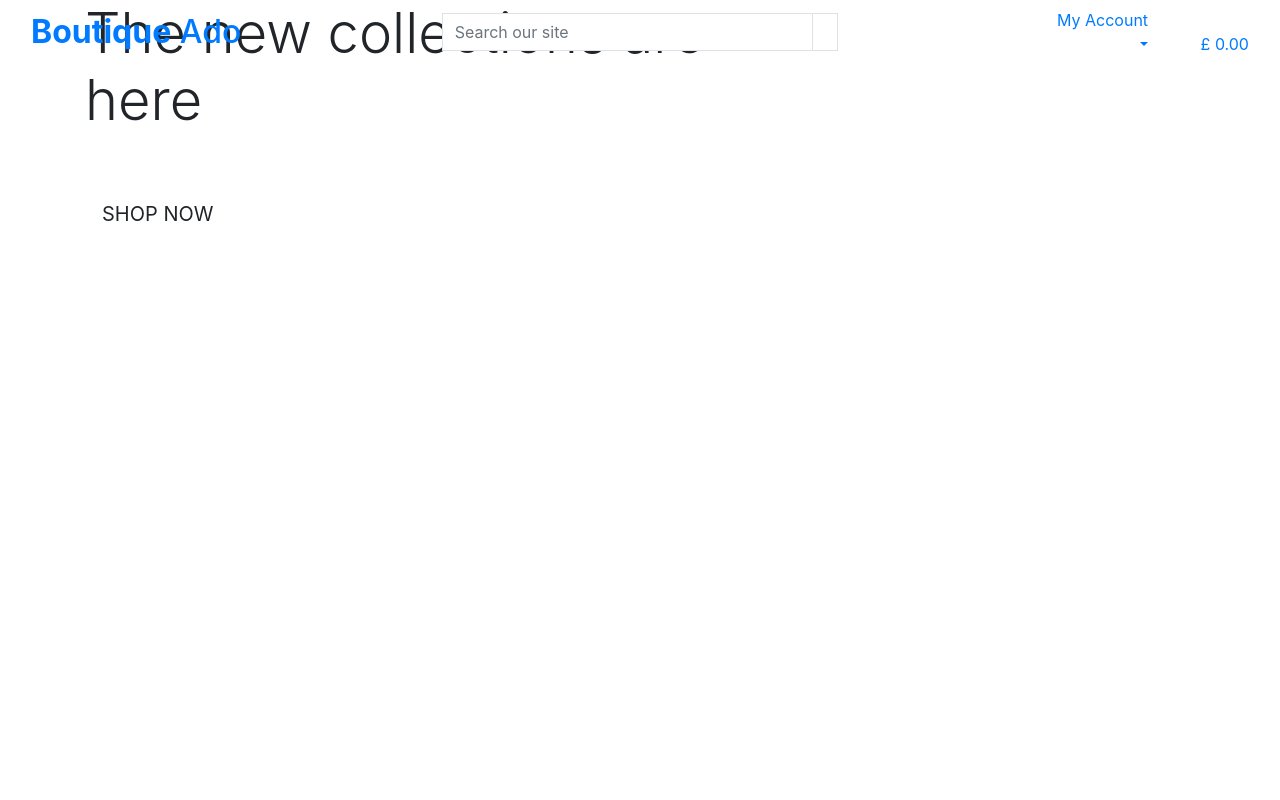
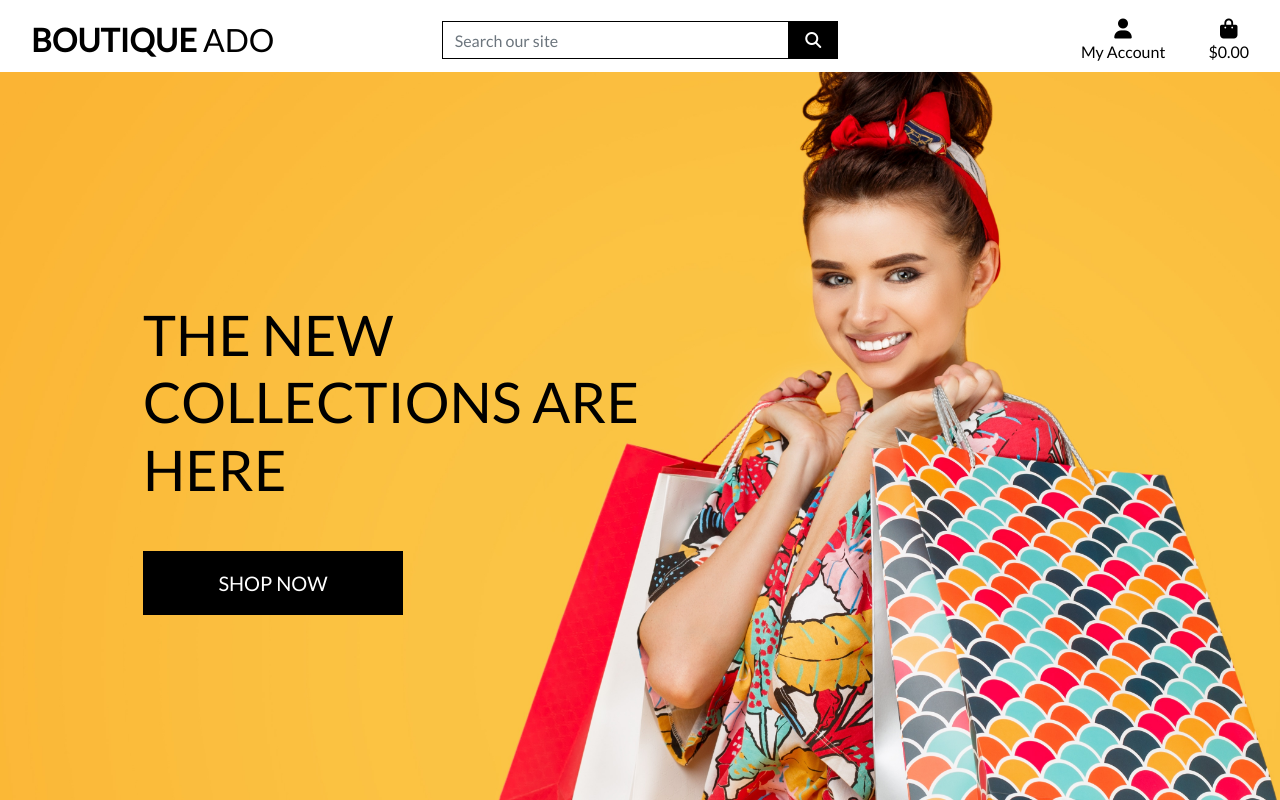
Before and after one commit to sd-powell/boutique_ado_v1, a Django app: page / in a window 1280 px wide. Run offline with Django 3.2, Linux system fonts and the light colour scheme; a user stored in the database is signed in; some libraries are stand-ins or nearby versions.

Commit message:
completed home page header and css

```diff
--- a/boutique_ado/settings.py
+++ b/boutique_ado/settings.py
@@ -145,6 +145,12 @@ USE_TZ = True
 # https://docs.djangoproject.com/en/3.2/howto/static-files/
 
 STATIC_URL = '/static/'
+STATICFILES_DIRS = [
+    os.path.join(BASE_DIR, 'static'),
+]
+
+MEDIA_URL = '/media/'
+MEDIA_ROOT = os.path.join(BASE_DIR, 'media')
 
 # Default primary key field type
 # https://docs.djangoproject.com/en/3.2/ref/settings/#default-auto-field
--- a/boutique_ado/urls.py
+++ b/boutique_ado/urls.py
@@ -15,9 +15,11 @@ Including another URLconf
 """
 from django.contrib import admin
 from django.urls import path, include
+from django.conf import settings
+from django.conf.urls.static import static
 
 urlpatterns = [
     path('admin/', admin.site.urls),
     path('accounts/', include('allauth.urls')),
     path('', include('home.urls')),
-]
+] + static(settings.MEDIA_URL, document_root=settings.MEDIA_ROOT)
--- /dev/null
+++ b/static/css/base.css
@@ -0,0 +1,81 @@
+html {
+    height: 100%;
+}
+
+body {
+    background: url('/media/homepage_background_cropped.jpg') no-repeat center center fixed;
+    background-size: cover;
+    height: calc(100vh - 164px);
+    color: #555;
+    font-family: 'Lato';
+}
+
+/* from Bulma */
+.icon {
+    align-items: center;
+    display: inline-flex;
+    justify-content: center;
+    height: 1.5rem;
+    width: 1.5rem;
+}
+
+.logo-font {
+    text-transform: uppercase;
+}
+
+.main-logo-link {
+    width: fit-content;
+}
+
+.shop-now-button {
+    background: black;
+    color: white;
+    min-width: 260px;
+}
+
+.btn-black {
+    background: black;
+    color: white;
+}
+
+.shop-now-button:hover,
+.shop-now-button:active,
+.shop-now-button:focus,
+.btn-black:hover,
+.btn-black:active,
+.btn-black:focus {
+    background: #222;
+    color: white;
+}
+
+.text-black {
+    color: #000 !important;
+}
+
+.border-black {
+    border: 1px solid black !important;
+}
+
+/* -------------------------------- Media Queries */
+
+/* Slightly larger container on xl screens */
+@media (min-width: 1200px) {
+  .container {
+    max-width: 80%;
+  }
+}
+
+/* fixed top navbar only on medium and up */
+@media (min-width: 992px) {
+    .fixed-top-desktop-only {
+        position: fixed;
+        top: 0;
+        right: 0;
+        left: 0;
+        z-index: 1030;
+    }
+
+    .header-container {
+        padding-top: 164px;
+    }
+}
--- a/templates/base.html
+++ b/templates/base.html
@@ -15,6 +15,8 @@
 
     {% block corecss %}
       <link rel="stylesheet" href="https://cdn.jsdelivr.net/npm/bootstrap@4.6.2/dist/css/bootstrap.min.css" integrity="sha384-xOolHFLEh07PJGoPkLv1IbcEPTNtaed2xpHsD9ESMhqIYd0nLMwNLD69Npy4HI+N" crossorigin="anonymous" />
+      <link rel="stylesheet" href="https://fonts.googleapis.com/css?family=Lato&display=swap" />
+      <link rel="stylesheet" href="{% static 'css/base.css' %}" />
     {% endblock %}
 
     {% block extra_css %}
@@ -22,6 +24,7 @@
     {% endblock %}
 
     {% block corejs %}
+      <script src="https://kit.fontawesome.com/357186c75c.js" crossorigin="anonymous"></script>
       <script src="https://cdn.jsdelivr.net/npm/jquery@3.5.1/dist/jquery.min.js" integrity="sha256-9/aliU8dGd2tb6OSsuzixeV4y/faTqgFtohetphbbj0=" crossorigin="anonymous"></script>
       <script src="https://cdn.jsdelivr.net/npm/popper.js@1.16.1/dist/umd/popper.min.js" integrity="sha384-9/reFTGAW83EW2RDu2S0VKaIzap3H66lZH81PoYlFhbGU+6BZp6G7niu735Sk7lN" crossorigin="anonymous"></script>
       <script src="https://cdn.jsdelivr.net/npm/bootstrap@4.6.2/dist/js/bootstrap.min.js" integrity="sha384-+sLIOodYLS7CIrQpBjl+C7nPvqq+FbNUBDunl/OZv93DB7Ln/533i8e/mZXLi/P+" crossorigin="anonymous"></script>
@@ -39,7 +42,7 @@
   </head>
   <body>
     <header class="container-fluid fixed-top">
-      <div class="row">
+      <div id="topnav" class="row bg-white pt-lg-2 d-none d-lg-flex">
         <div class="col-12 col-lg-4 my-auto py-1 py-lg-0 text-center text-lg-left">
           <a href="{% url 'home' %}" class="nav-link main-logo-link"><h2 class="logo-font text-black my-0"><strong>Boutique</strong> Ado</h2></a>
         </div>
@@ -56,18 +59,20 @@
         <div class="col-12 col-lg-4 my-auto py-1 py-lg-0">
           <ul class="list-inline list-unstyled text-center text-lg-right my-0">
             <li class="list-inline-item dropdown">
-              <a class="nav-link dropdown-toggle" href="#" id="user-options" data-toggle="dropdown" aria-haspopup="true" aria-expanded="false">
+              <a class="text-black nav-link" href="#" id="user-options" data-toggle="dropdown" aria-haspopup="true" aria-expanded="false">
                 <div class="text-center">
+                  <div>
                     <i class="fas fa-user fa-lg"></i>
+                  </div>
                   <p class="my-0">My Account</p>
                 </div>
               </a>
               <div class="dropdown-menu border-0" aria-labelledby="user-options">
                 {% if request.user.is_authenticated %}
-                  <a href="#" class="dropdown-item">Profile</a>
                   {% if request.user.is_superuser %}
-                    <a href="#" class="dropdown-item">Product Management</a>
+                    <a href="" class="dropdown-item">Product Management</a>
                   {% endif %}
+                  <a href="" class="dropdown-item">My Profile</a>
                   <a href="{% url 'account_logout' %}" class="dropdown-item">Logout</a>
                 {% else %}
                   <a href="{% url 'account_signup' %}" class="dropdown-item">Register</a>
@@ -76,25 +81,33 @@
               </div>
             </li>
             <li class="list-inline-item">
-              <li class="list-inline-item">
-                <a class="nav-link {% if grand_total %}
+              <a class="{% if grand_total %}
+
+
                   text-info font-weight-bold
+
+
                 {% else %}
+
+
                   text-black
-                  {% endif %}"
-                  href="#">
+
+
+                {% endif %} nav-link"
+                href="">
                 <div class="text-center">
+                  <div>
                     <i class="fas fa-shopping-bag fa-lg"></i>
+                  </div>
                   <p class="my-0">
-                      £{% if grand_total %}
-                        {{ grand_total|floatformat:2 }}
+                    {% if grand_total %}
+                      ${{ grand_total|floatformat:2 }}
                     {% else %}
-                        0.00
+                      $0.00
                     {% endif %}
                   </p>
                 </div>
               </a>
-              </li>
             </li>
           </ul>
         </div>
```
Also changed, not shown: media/homepage_background_cropped.jpg (added). Lines whose indentation alone changed are shown as unchanged.
